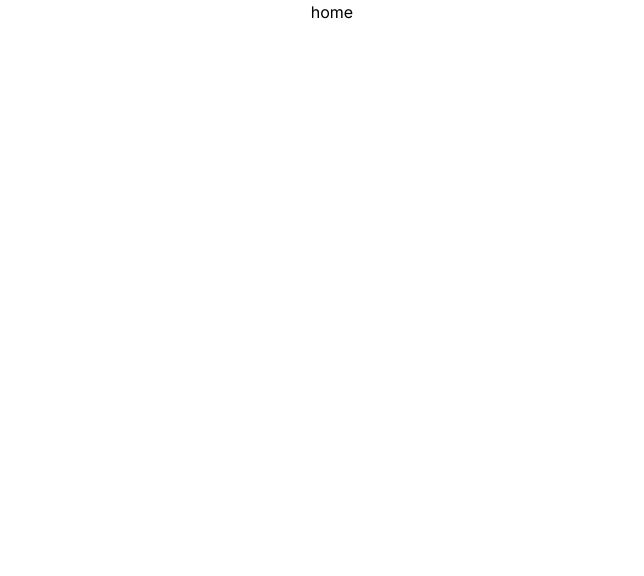
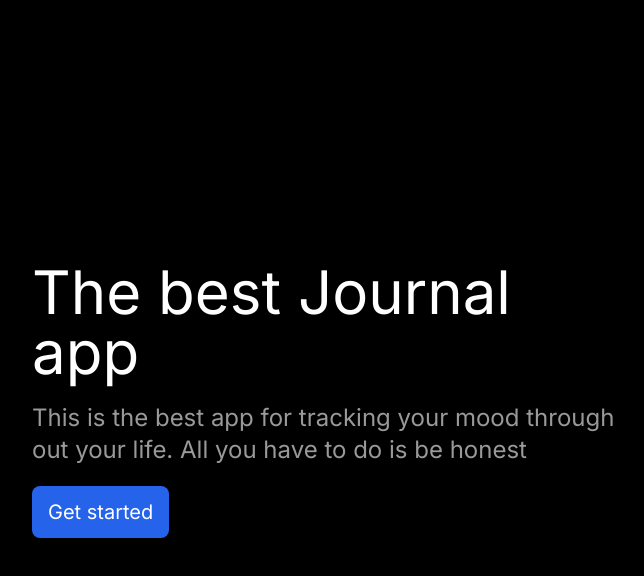
Before and after one commit to MikiLewy/mood, a Next.js app: page / in a window 1280 px wide. Shown: the top 576 px of the page, without its empty margins (308-952 px from the left). Built offline with nearby package versions, Linux system fonts and the light colour scheme.

Commit message:
feat: created home page

```diff
--- a/app/page.tsx
+++ b/app/page.tsx
@@ -1,9 +1,20 @@
-import Image from 'next/image';
+import Link from 'next/link';
 
 export default function Home() {
   return (
-    <main className="flex min-h-screen flex-col items-center justify-between ">
-      home
+    <main className=" w-screen h-screen bg-black flex justify-center flex-col items-center text-white ">
+      <div className="w-full max-w-[600px] mx-auto flex flex-col gap-5">
+        <h1 className="text-6xl">The best Journal app</h1>
+        <p className="text-2xl text-white/60">
+          This is the best app for tracking your mood through out your life. All
+          you have to do is be honest
+        </p>
+        <Link href={'/journal'}>
+          <button className="bg-blue-600  px-4 py-3 rounded-lg text-xl cursor-pointer hover:bg-blue-800 duration-500">
+            Get started
+          </button>
+        </Link>
+      </div>
     </main>
   );
 }
```
